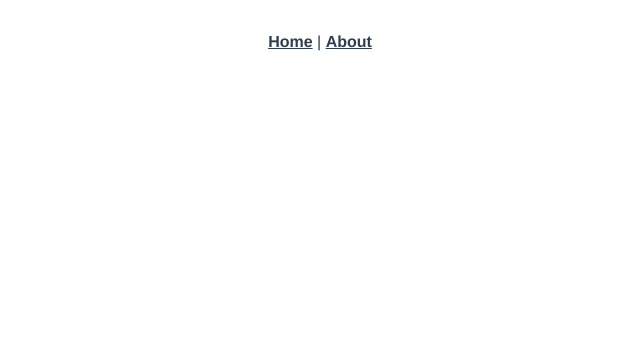
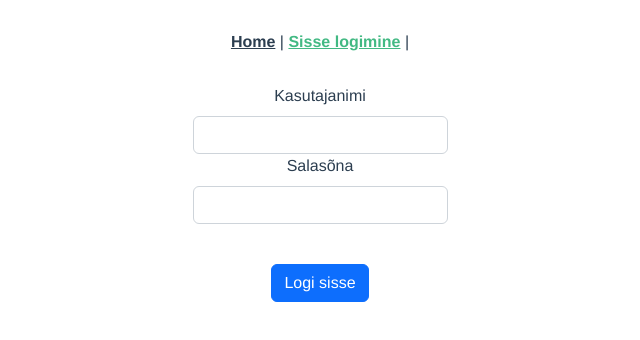
Before and after one commit to BPoder/vans_front, a Vue app: page /login in a window 1280 px wide. Before the commit this address had no page. Shown: the top 340 px of the page, without its empty margins (320-960 px from the left). Built offline with nearby package versions, Linux system fonts and the light colour scheme.

Commit message:
Front LoginView WIP

```diff
--- a/src/App.vue
+++ b/src/App.vue
@@ -1,7 +1,7 @@
 <template>
   <nav>
     <router-link to="/">Home</router-link> |
-    <router-link to="/about">About</router-link>
+    <router-link to="/login">Sisse logimine</router-link> |
   </nav>
   <router-view/>
 </template>
--- a/src/router/index.js
+++ b/src/router/index.js
@@ -1,22 +1,18 @@
 import { createRouter, createWebHistory } from 'vue-router'
 import HomeView from '../views/HomeView.vue'
+import LoginView from "@/views/LoginView.vue";
 
 const routes = [
   {
     path: '/',
-    name: 'home',
+    name: 'homeRoute',
     component: HomeView
   },
   {
-    path: '/about',
-    name: 'about',
-    // route level code-splitting
-    // this generates a separate chunk (about.[hash].js) for this route
-    // which is lazy-loaded when the route is visited.
-    component: function () {
-      return import(/* webpackChunkName: "about" */ '../views/AboutView.vue')
-    }
-  }
+    path: '/login',
+    name: 'loginRoute',
+    component: LoginView
+  },
 ]
 
 const router = createRouter({
--- a/src/views/AboutView.vue
+++ /dev/null
@@ -1,8 +0,0 @@
-<template>
-  <div class="about">
-    <h1>This is an about page</h1>
-      <font-awesome-icon :icon="['fas', 'user-secret']"/>
-  </div>
-</template>
-<script setup>
-</script>
--- /dev/null
+++ b/src/views/LoginView.vue
@@ -0,0 +1,31 @@
+<template>
+    <div class="container text-center">
+        <div class="row">
+            <div class="col">
+                <form>
+                    <div class="container text-center, mb-3, col-3">
+                        <label for="exampleInputEmail1" class="form-label">Kasutajanimi</label>
+                        <input type="text" class="form-control" id="exampleInputEmail1" aria-describedby="emailHelp">
+                    </div>
+                    <div class="container text-center, mb-3, col-3">
+                        <label for="exampleInputPassword1" class="form-label">Salasõna</label>
+                        <input type="password" class="form-control" id="exampleInputPassword1">
+                    </div>
+                    <div class="mb-3 form-check">
+                    </div>
+                    <button type="Submit" class="btn btn-primary">Logi sisse</button>
+                </form>
+            </div>
+
+        </div>
+    </div></template>
+
+<script>
+export default {
+    name: "LoginView"
+}
+</script>
+
+<style scoped>
+
+</style>
```
